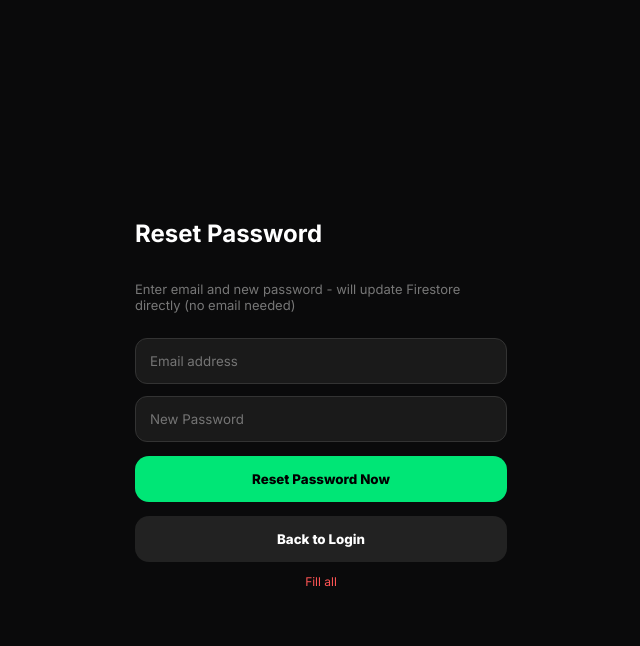
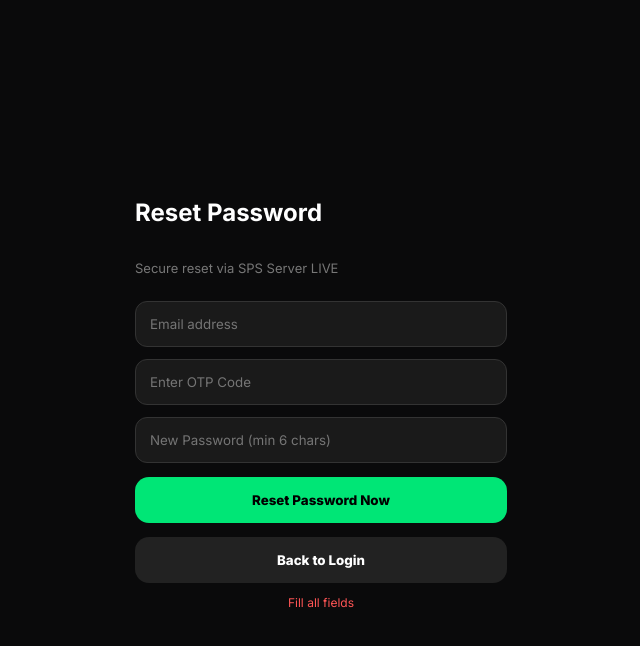
Before and after one commit to Kretos44/sps-server, a website: page forgot-password.html in a window 1280 px wide. Both pictures are taken after a click on the button "Reset Password Now". Shown: the whole page, without its empty margins (319-959 px from the left). Drawn offline with Linux system fonts and the light colour scheme.

Commit message:
Connected to LIVE SPS server

```diff
--- a/forgot-password.html
+++ b/forgot-password.html
@@ -5,112 +5,60 @@
     <link rel="stylesheet" href="style.css" />
     <title>Reset Password</title>
     <style>
-      .input {
-        width: 100%;
-        padding: 14px;
-        border-radius: 12px;
-        background: #1a1a1a;
-        border: 1px solid #333;
-        color: #fff;
-        margin-top: 12px;
-      }
-      .btn {
-        width: 100%;
-        padding: 15px;
-        border-radius: 14px;
-        border: 0;
-        background: #00e676;
-        font-weight: 800;
-        margin-top: 14px;
-      }
+      .input { width: 100%; padding: 14px; border-radius: 12px; background: #1a1a1a; border: 1px solid #333; color: #fff; margin-top: 12px; }
+      .btn { width: 100%; padding: 15px; border-radius: 14px; border: 0; background: #00e676; font-weight: 800; margin-top: 14px; cursor: pointer; }
     </style>
   </head>
   <body>
-    <div
-      class="phone"
-      style="
-        padding: 24px;
-        min-height: 100vh;
-        display: flex;
-        flex-direction: column;
-        justify-content: center;
-      "
-    >
-      <h2 style="color: #fff">Reset Password</h2>
-      <p style="color: #777; font-size: 13px">
-        Enter email and new password - will update Firestore directly (no email
-        needed)
-      </p>
-      <input
-        id="email"
-        class="input"
-        placeholder="Email address"
-        type="email"
-      />
-      <input
-        id="newPass"
-        class="input"
-        placeholder="New Password"
-        type="password"
-      />
+    <div class="phone" style="padding:24px; min-height:100vh; display:flex; flex-direction:column; justify-content:center;">
+      <h2 style="color:#fff">Reset Password</h2>
+      <p style="color:#777; font-size:13px">Secure reset via SPS Server LIVE</p>
+
+      <input id="email" class="input" placeholder="Email address" type="email" />
+      <input id="otp" class="input" placeholder="Enter OTP Code" type="text" />
+      <input id="newPass" class="input" placeholder="New Password (min 6 chars)" type="password" />
+
       <button id="resetBtn" class="btn">Reset Password Now</button>
-      <button
-        onclick="location.href = 'login.html'"
-        class="btn"
-        style="background: #222; color: #fff"
-      >
-        Back to Login
-      </button>
-      <p
-        id="msg"
-        style="
-          font-size: 12px;
-          text-align: center;
-          margin-top: 12px;
-          display: none;
-        "
-      ></p>
+      <button onclick="location.href='login.html'" class="btn" style="background:#222; color:#fff">Back to Login</button>
+      <p id="msg" style="font-size:12px; text-align:center; margin-top:12px; display:none;"></p>
     </div>
-    <script type="module">
-      import { db } from "./firebase.js";
-      import {
-        collection,
-        query,
-        where,
-        getDocs,
-        updateDoc,
-        doc,
-      } from "https://www.gstatic.com/firebasejs/10.12.0/firebase-firestore.js";
+
+    <script>
       document.getElementById("resetBtn").onclick = async () => {
-        const email = document
-          .getElementById("email")
-          .value.trim()
-          .toLowerCase();
-        const newPass = document.getElementById("newPass").value.trim();
+        const email = document.getElementById("email").value.trim().toLowerCase();
+        const otp = document.getElementById("otp").value.trim();
+        const newPassword = document.getElementById("newPass").value.trim();
         const msg = document.getElementById("msg");
-        if (!email || !newPass) {
-          msg.style.display = "block";
+
+        if (!email || !otp || !newPassword) {
+          msg.style.display = "block"; msg.style.color = "#ff5555";
+          msg.innerText = "Fill all fields"; return;
+        }
+
+        msg.style.display = "block"; msg.style.color = "#00e676";
+        msg.innerText = "Connecting to SPS Server...";
+
+        try {
+          const response = await fetch("https://sps-server.onrender.com/verifyOTPAndResetPassword", {
+            method: "POST",
+            headers: { "Content-Type": "application/json" },
+            body: JSON.stringify({ email, otp, newPassword })
+          });
+
+          const data = await response.json();
+
+          if (data.success) {
+            msg.style.color = "#00e676";
+            msg.innerText = "✅ SUCCESS! Password updated. Login now.";
+            setTimeout(()=> location.href='login.html', 2000);
+          } else {
+            msg.style.color = "#ff5555";
+            msg.innerText = "❌ Error: " + (data.error || "Failed");
+          }
+        } catch (e) {
           msg.style.color = "#ff5555";
-          msg.innerText = "Fill all";
-          return;
+          msg.innerText = "❌ Server error: " + e.message;
         }
-        msg.style.display = "block";
-        msg.style.color = "#00e676";
-        msg.innerText = "Searching...";
-        const q = query(collection(db, "users"), where("email", "==", email));
-        const snap = await getDocs(q);
-        if (snap.empty) {
-          msg.style.color = "#ff5555";
-          msg.innerText = "No user found with this email";
-          return;
-        }
-        const docId = snap.docs[0].id;
-        await updateDoc(doc(db, "users", docId), { password: newPass });
-        msg.style.color = "#00e676";
-        msg.innerText =
-          "✅ Password updated to: " +
-          newPass +
-          ". Now login with new password!";
       };
     </script>
   </body>
```
